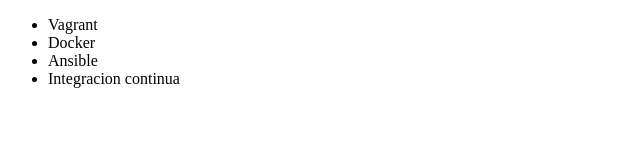
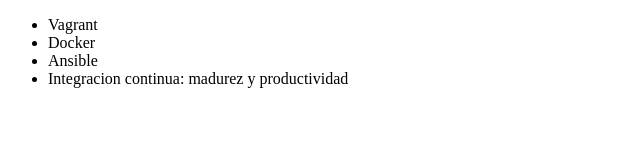
Before and after one commit to JesusPuga3003/alura-git, a plain HTML site: page index.html in a window 1280 px wide. Shown: the whole page, without its empty margins (0-640 px from the left). Drawn offline with Linux system fonts and the light colour scheme.

Commit message:
renombrando curso

```diff
--- a/index.html
+++ b/index.html
@@ -9,7 +9,7 @@
          <li> Vagrant </li>
          <li> Docker </li>
          <li> Ansible </li>
-         <li> Integracion continua </li>
+         <li> Integracion continua: madurez  y productividad</li>
      </ul>
 </body>
 </html>
```
